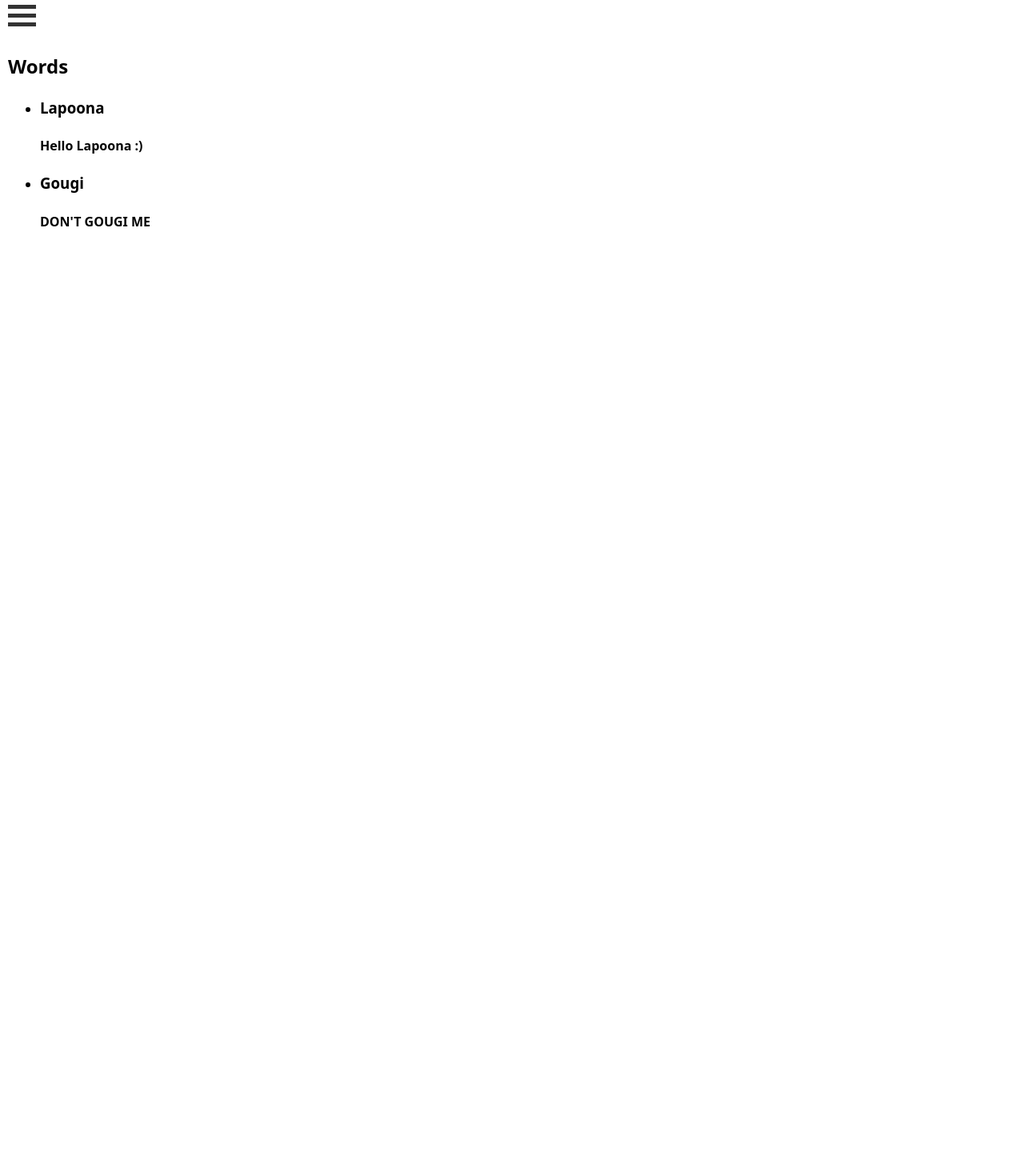
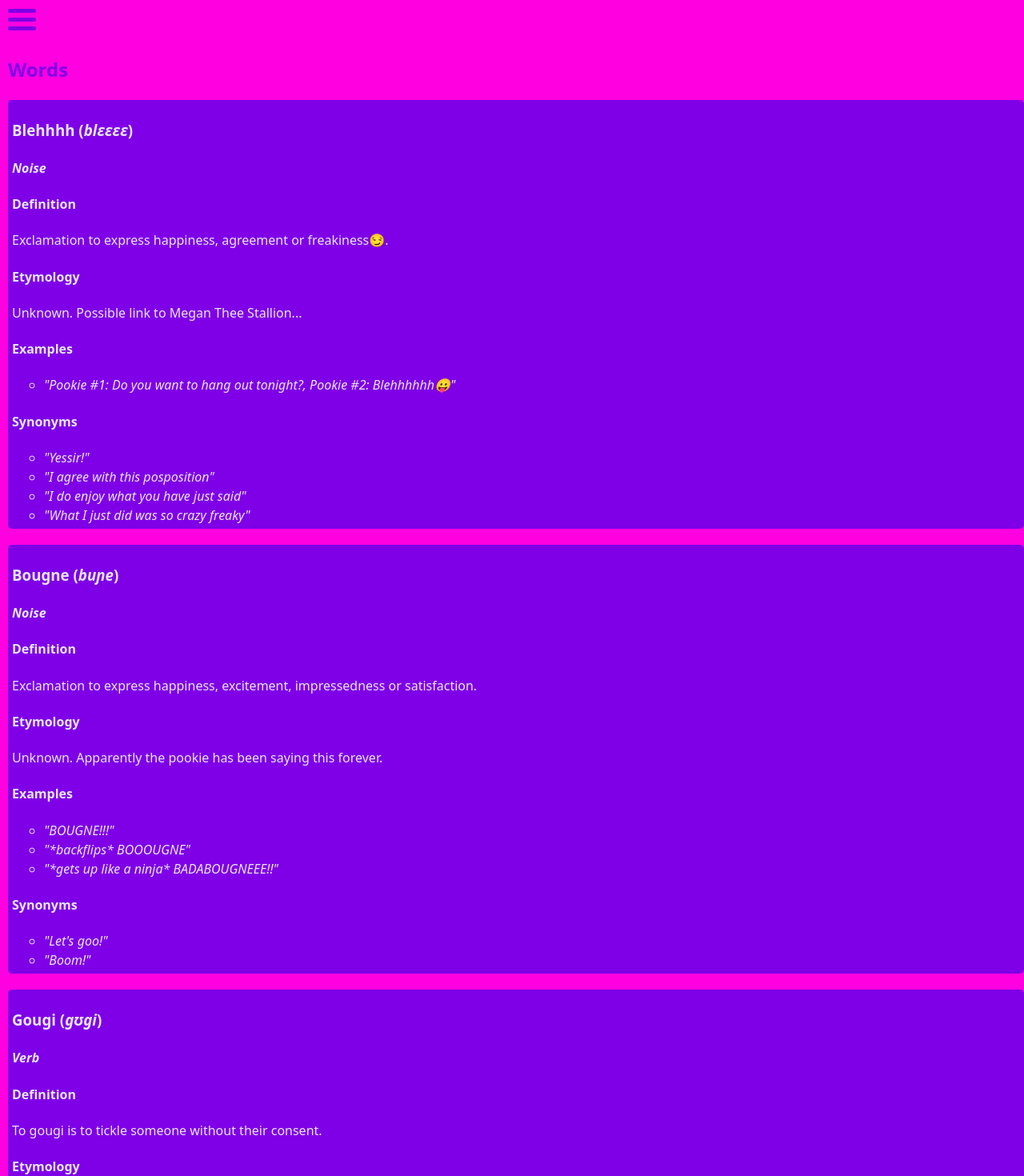
Before and after one commit to cjayneb/pookina-dictionary, a React (Vite) app: page /words in a window 1280 px wide. Shown: the top 1470 px of the page at 80% size. Before the commit the page ends 800 px from the top, so only its background shows below. Built offline with nearby package versions, Linux system fonts and the light colour scheme.

Commit message:
Made improvements
- Made word list sorted by default
- Added a few words and info
- solidified list fo words ui
- Added background color
- made menu icon sticky
- made nav menu sticky

```diff
--- a/public/style.css
+++ b/public/style.css
@@ -3,16 +3,39 @@ body {
   margin: 0;
   min-height: 100dvh;
   line-height: 1.5;
+  background-color: #ff00e1;
 }
 
 main {
   padding-left: 10px;
+  background-color: #ff00e1;
 }
 
 #root {
   display: flex;
   flex-direction: row;
   min-height: 100dvh;
+  background-color: #ff00e1;
+}
+
+#words ul.listOfWords {
+  display: flex;
+  flex-direction: column;
+  gap: 20px;
+  list-style-type: none;
+  padding-left: 0;
+}
+
+#words h2 {
+  color: #7f00e6;
+}
+
+.word {
+  background-color: #7f00e6;
+  color: #E6E6FA;
+  border-radius: 5px;
+  padding: 5px;
+  scroll-margin-top: 50px;
 }
 
 nav {
@@ -23,12 +46,20 @@ nav {
   background-color: #7f00e6;
   overflow-x: hidden;
 
+  position: sticky;
+  top: 0;
+  height: 100dvh;
+
   width: max-content;
 
   max-width: 0px;
   padding: 60px 0px 0px 0px;
 
   box-sizing: border-box;
+
+  font-size: larger;
+  color: #ff00e1;
+  text-decoration: none;
 }
 
 nav.open {
@@ -40,15 +71,23 @@ nav.open {
 nav a {
   width: 100%;
   white-space: nowrap;
+  color: #ff00e1;
 }
 
 nav ul {
   margin-top: 0;
+  list-style-type: none;
 }
 
 .menuIconContainer {
-  display: inline-block;
   cursor: pointer;
+  position: sticky;
+  top: 0;
+  z-index: 1000;
+  width: 100%;
+  background-color: #ff00e1;
+  padding-top: 5px;
+  padding-bottom: 5px;
 }
 
 .bar1, .bar2, .bar3 {
@@ -57,6 +96,8 @@ nav ul {
   background-color: #333;
   margin: 6px 0;
   transition: 0.4s;
+  background-color: #7f00e6;
+  border-radius: 2px;
 }
 
 /* Rotate first bar */
--- a/src/layout.tsx
+++ b/src/layout.tsx
@@ -19,7 +19,7 @@ export default function Layout() {
         <details>
           <summary><Link to="/words">Words</Link></summary>
           <ul>
-            {words.map((word) => (
+            {words.sort((a, b) => a.word.localeCompare(b.word)).map((word) => (
               <li><Link to={"/words#"+word.id}>{word.word}</Link></li>
             ))}
           </ul>
--- a/src/pages/words.tsx
+++ b/src/pages/words.tsx
@@ -20,15 +20,33 @@ export default function Words() {
   }, [location])
 
   return (
-    <div>
+    <div id="words">
       <h2>Words</h2>
-      <ul>
-        {words.map((word) => (
-          <li key={word.id} id={word.id}>
-            <h3>{word.word}</h3>
-            <h4>{word.pronounciation}</h4>
-            <h4>{word.definition}</h4>
-            <h4>{word.examples}</h4>
+      <ul className="listOfWords">
+        {words.sort((a, b) => a.word.localeCompare(b.word)).map((word) => (
+          <li key={word.id} id={word.id} className="word">
+            <h3>{word.word} (<i>{word.pronounciation}</i>)</h3>
+            <h4><i>{word.type}</i></h4>
+            <h4>Definition</h4>
+            <p>{word.definition}</p>
+            <h4>Etymology</h4>
+            <p>{word.etymology}</p>
+            <h4>Examples</h4>
+            <ul>
+              {word.examples.map((example, i) =>(
+                <li key={word.id + i}>
+                  <i>"{example}"</i>
+                </li>
+              ))}
+            </ul>
+            <h4>Synonyms</h4>
+            <ul>
+              {word.synonyms.map((synomnym, i) =>(
+                <li key={word.id + i}>
+                  <i>"{synomnym}"</i>
+                </li>
+              ))}
+            </ul>
           </li>
         ))}
       </ul>
--- a/src/words.json
+++ b/src/words.json
@@ -1,30 +1,70 @@
 [
     {
         "id": 0,
-        "word": "Lapoona",
-        "pronounciation": "",
-        "type": "Proper noun",
-        "definition": "",
+        "word": "Blehhhh",
+        "pronounciation": "blɛɛɛɛ",
+        "type": "Noise",
+        "definition": "Exclamation to express happiness, agreement or freakiness😏.",
         "examples": [
-            "Hello Lapoona :)"
+            "Pookie #1: Do you want to hang out tonight?, Pookie #2: Blehhhhhh😛"
         ],
         "synonyms": [
-            "Lapoonie"
+            "Yessir!",
+            "I agree with this posposition",
+            "I do enjoy what you have just said",
+            "What I just did was so crazy freaky"
         ],
-        "etymology": ""
+        "etymology": "Unknown. Possible link to Megan Thee Stallion..."
     },
     {
-        "id": 1,
+        "id": 2,
         "word": "Gougi",
-        "pronounciation": "",
+        "pronounciation": "ɡʊɡi",
         "type": "Verb",
-        "definition": "",
+        "definition": "To gougi is to tickle someone without their consent.",
         "examples": [
-            "DON'T GOUGI ME"
+            "DON'T GOUGI ME!",
+            "I dont like it when you gougi me :(",
+            "The gougi monster is here 😈"
         ],
         "synonyms": [
             "To tickle"
         ],
-        "etymology": ""
+        "etymology": "This word appeared in the summer when the poonies first met. The evil pookie she started tickling the other pookie and he exclaimed 'Don't gougi me!' as a reflex of course. The word stuck and is now a synonym to tickling."
+    },
+    {
+        "id": 1,
+        "word": "Bougne",
+        "pronounciation": "buɲe",
+        "type": "Noise",
+        "definition": "Exclamation to express happiness, excitement, impressedness or satisfaction.",
+        "examples": [
+            "BOUGNE!!!",
+            "*backflips* BOOOUGNE",
+            "*gets up like a ninja* BADABOUGNEEE!!"
+        ],
+        "synonyms": [
+            "Let's goo!",
+            "Boom!"
+        ],
+        "etymology": "Unknown. Apparently the pookie has been saying this forever."
+    },
+    {
+        "id": 3,
+        "word": "Lapoona",
+        "pronounciation": "lɑpuna",
+        "type": "Proper noun",
+        "definition": "Endearing term for your other half, but also, it's her real name now. I do not know what her birth name is... Please someone tell me if you know :)",
+        "examples": [
+            "Hello Lapoona :)",
+            "I love you my lapoona <3"
+        ],
+        "synonyms": [
+            "Lapoonie",
+            "Lapouena",
+            "Lapooneta",
+            "Lapoonenita"
+        ],
+        "etymology": "This word has origins in the latin pookie. Then poonie, then lapoonie, and finally lapoona. Obviously. \nFirst appearance in written text dates back to November 27, 2024."
     }
 ]
```
Also changed, not shown: public/logo.png (deleted).
